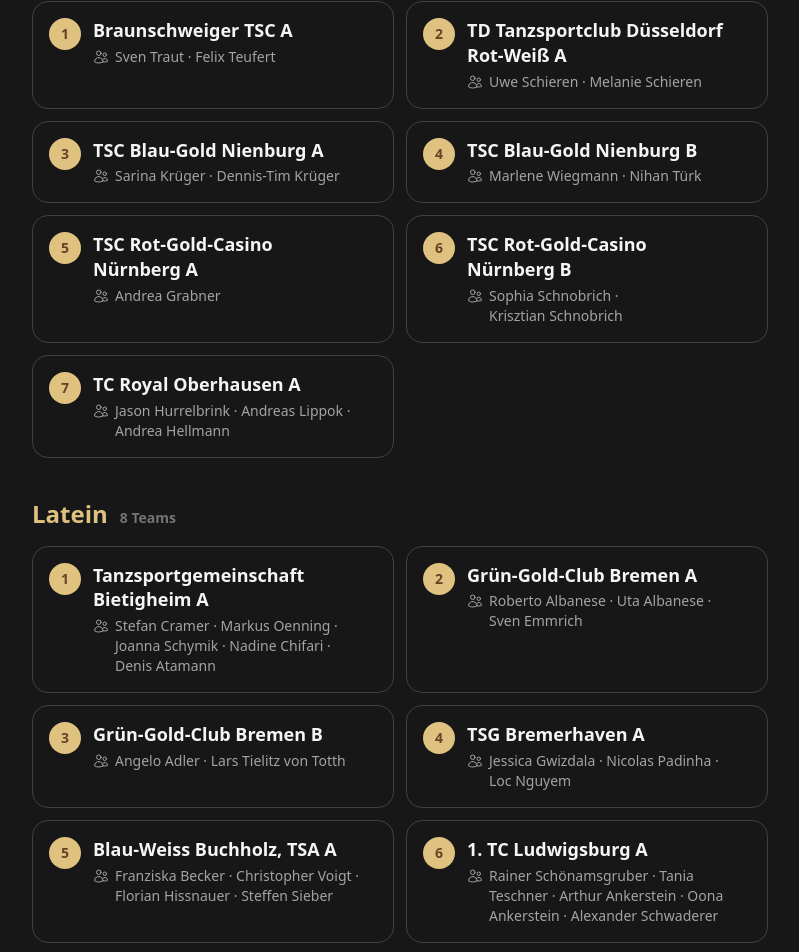
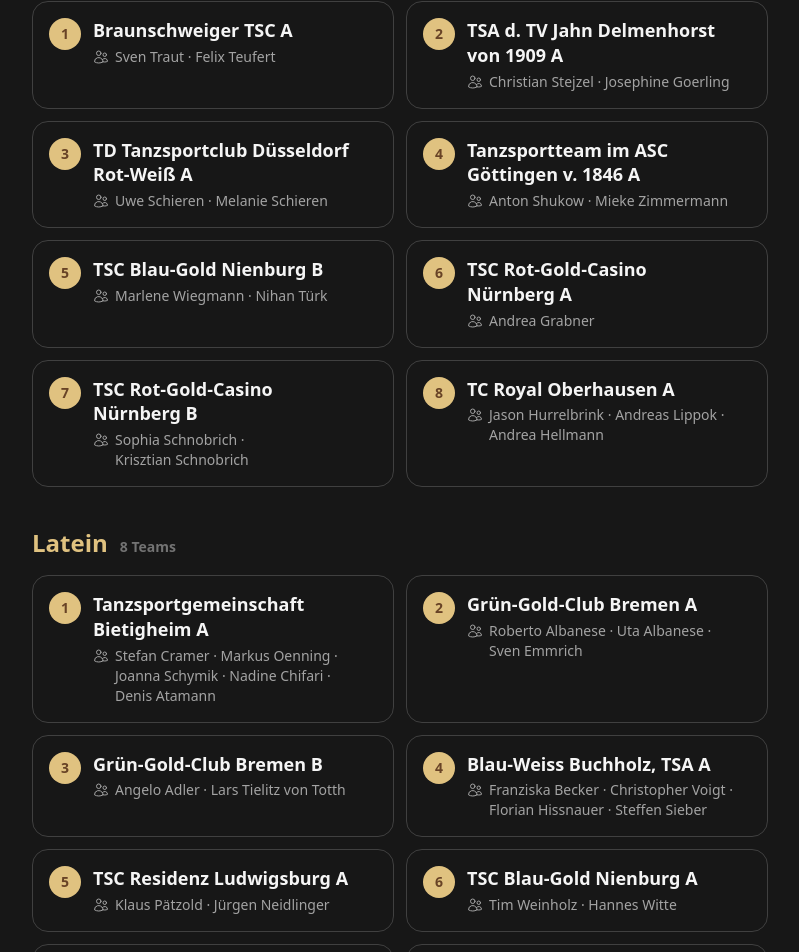
Before and after one commit to TSC-Rot-Gold-Casino-Nurnberg-e-V/dm-formationen, a Next.js app: page /teams in a window 1280 px wide. Shown: the part 319-1271 px from the top of the page, without its empty margins (240-1039 px from the left). Built offline with nearby package versions, Linux system fonts and the light colour scheme.

Commit message:
feat: update team sections with additional clubs and trainers

```diff
--- a/app/teams/page.tsx
+++ b/app/teams/page.tsx
@@ -26,12 +26,16 @@ const sections: Section[] = [
         trainers: ["Sven Traut", "Felix Teufert"],
       },
       {
+        name: "TSA d. TV Jahn Delmenhorst von 1909 A",
+        trainers: ["Christian Stejzel", "Josephine Goerling"],
+      },
+      {
         name: "TD Tanzsportclub Düsseldorf Rot-Weiß A",
         trainers: ["Uwe Schieren", "Melanie Schieren"],
       },
       {
-        name: "TSC Blau-Gold Nienburg A",
-        trainers: ["Sarina Krüger", "Dennis-Tim Krüger"],
+        name: "Tanzsportteam im ASC Göttingen v. 1846 A",
+        trainers: ["Anton Shukow", "Mieke Zimmermann"],
       },
       {
         name: "TSC Blau-Gold Nienburg B",
@@ -73,10 +77,6 @@ const sections: Section[] = [
         trainers: ["Angelo Adler", "Lars Tielitz von Totth"],
       },
       {
-        name: "TSG Bremerhaven A",
-        trainers: ["Jessica Gwizdala", "Nicolas Padinha", "Loc Nguyem"],
-      },
-      {
         name: "Blau-Weiss Buchholz, TSA A",
         trainers: [
           "Franziska Becker",
@@ -86,22 +86,20 @@ const sections: Section[] = [
         ],
       },
       {
-        name: "1. TC Ludwigsburg A",
-        trainers: [
-          "Rainer Schönamsgruber",
-          "Tania Teschner",
-          "Arthur Ankerstein",
-          "Oona Ankerstein",
-          "Alexander Schwaderer",
-        ],
-      },
-      {
         name: "TSC Residenz Ludwigsburg A",
         trainers: ["Klaus Pätzold", "Jürgen Neidlinger"],
       },
       {
+        name: "TSC Blau-Gold Nienburg A",
+        trainers: ["Tim Weinholz", "Hannes Witte"],
+      },
+      {
         name: "TSC Walsrode A",
         trainers: ["Michael Maas"],
+      },
+      {
+        name: "Tanzsportzentrum Weissacher Tal A",
+        trainers: ["Dirk Gutöhrlein", "Fabio Rothmund", "Andrzej Cibis"],
       },
     ],
   },
```
